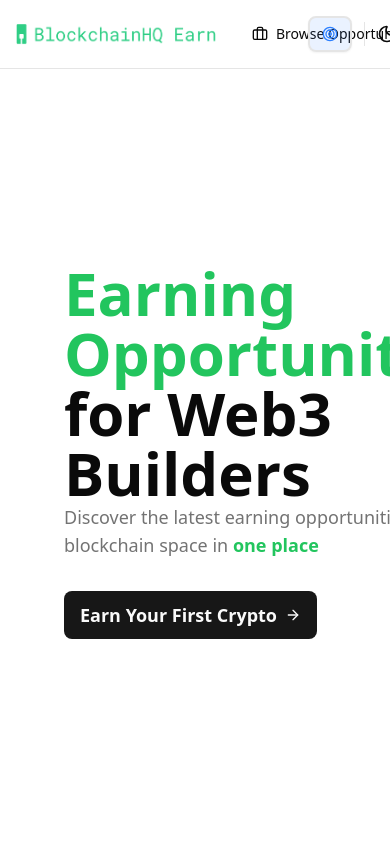
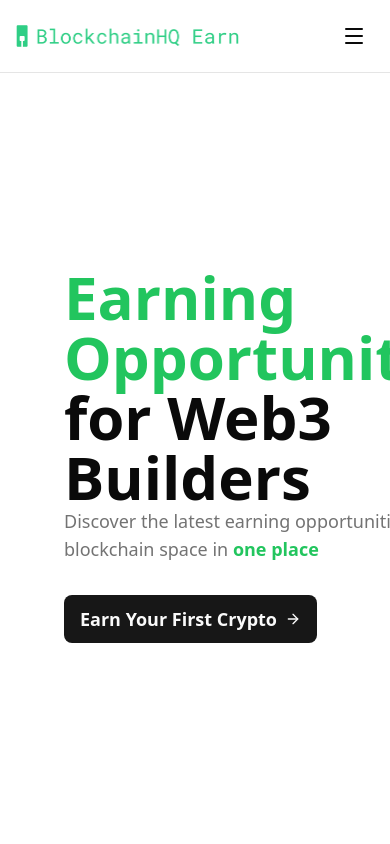
Before and after one commit to NiravJoshi33/blockchainhq-earn, a Next.js app: page / in a window 390 px wide. Shown: the top 844 px of the page. Built offline with nearby package versions, Linux system fonts and the light colour scheme; no server answers; what @privy-io/wagmi, wagmi would draw is missing.

Commit message:
added mobile menu

```diff
--- a/components/layout/navbar.tsx
+++ b/components/layout/navbar.tsx
@@ -1,3 +1,6 @@
+"use client";
+
+import { useState } from "react";
 import Image from "next/image";
 import Link from "next/link";
 import ThemeSwitch from "./theme-switcher";
@@ -6,36 +9,87 @@ import OpportunitiesDropdown from "./opportunities-dropdown";
 import WalletButton from "./wallet-button";
 import RoleSwitcher from "./role-switcher";
 import DashboardLink from "./dashboard-link";
+import { Menu, X } from "lucide-react";
 
 const Navbar = () => {
+  const [mobileMenuOpen, setMobileMenuOpen] = useState(false);
+
+  const toggleMobileMenu = () => {
+    setMobileMenuOpen(!mobileMenuOpen);
+  };
+
+  const closeMobileMenu = () => {
+    setMobileMenuOpen(false);
+  };
+
   return (
     <nav className="px-4 py-4 relative bg-background border-b">
       <div className="max-w-7xl mx-auto flex justify-between items-center">
         {/* left side */}
         <div className="flex items-center gap-6">
-          <Link href="/" className="flex-shrink-0">
+          <Link href="/" className="flex shrink-0">
             <Image
               src="/bhq-logo.png"
               alt="BlockchainHQ"
-              width={200}
-              height={150}
+              width={100}
+              height={100}
+              className="w-auto h-6 object-contain"
             />
           </Link>
 
-          <div className="flex items-center gap-4">
+          {/* Desktop Navigation */}
+          <div className="hidden md:flex items-center gap-4">
             <OpportunitiesDropdown />
             <DashboardLink />
           </div>
         </div>
 
-        {/* right side */}
-        <div className="flex items-center gap-3">
+        {/* right side - Desktop */}
+        <div className="hidden md:flex items-center gap-3">
           <RoleSwitcher />
           <Separator orientation="vertical" className="h-6" />
           <ThemeSwitch />
           <WalletButton />
         </div>
+
+        {/* Mobile menu button */}
+        <button
+          onClick={toggleMobileMenu}
+          className="md:hidden p-2 rounded-md hover:bg-accent"
+          aria-label="Toggle menu"
+        >
+          {mobileMenuOpen ? (
+            <X className="h-6 w-6" />
+          ) : (
+            <Menu className="h-6 w-6" />
+          )}
+        </button>
       </div>
+
+      {/* Mobile menu */}
+      {mobileMenuOpen && (
+        <div className="md:hidden absolute top-full left-0 right-0 bg-background border-b shadow-lg z-50">
+          <div className="px-4 py-4 space-y-4">
+            {/* Mobile Navigation Links */}
+            <div className="space-y-3" onClick={closeMobileMenu}>
+              <OpportunitiesDropdown />
+              <DashboardLink />
+            </div>
+
+            <Separator className="my-4" />
+
+            {/* Mobile Actions */}
+            <div className="space-y-3">
+              <RoleSwitcher />
+              <div className="flex items-center justify-between">
+                <span className="text-sm font-medium">Theme</span>
+                <ThemeSwitch />
+              </div>
+              <WalletButton />
+            </div>
+          </div>
+        </div>
+      )}
     </nav>
   );
 };
```
